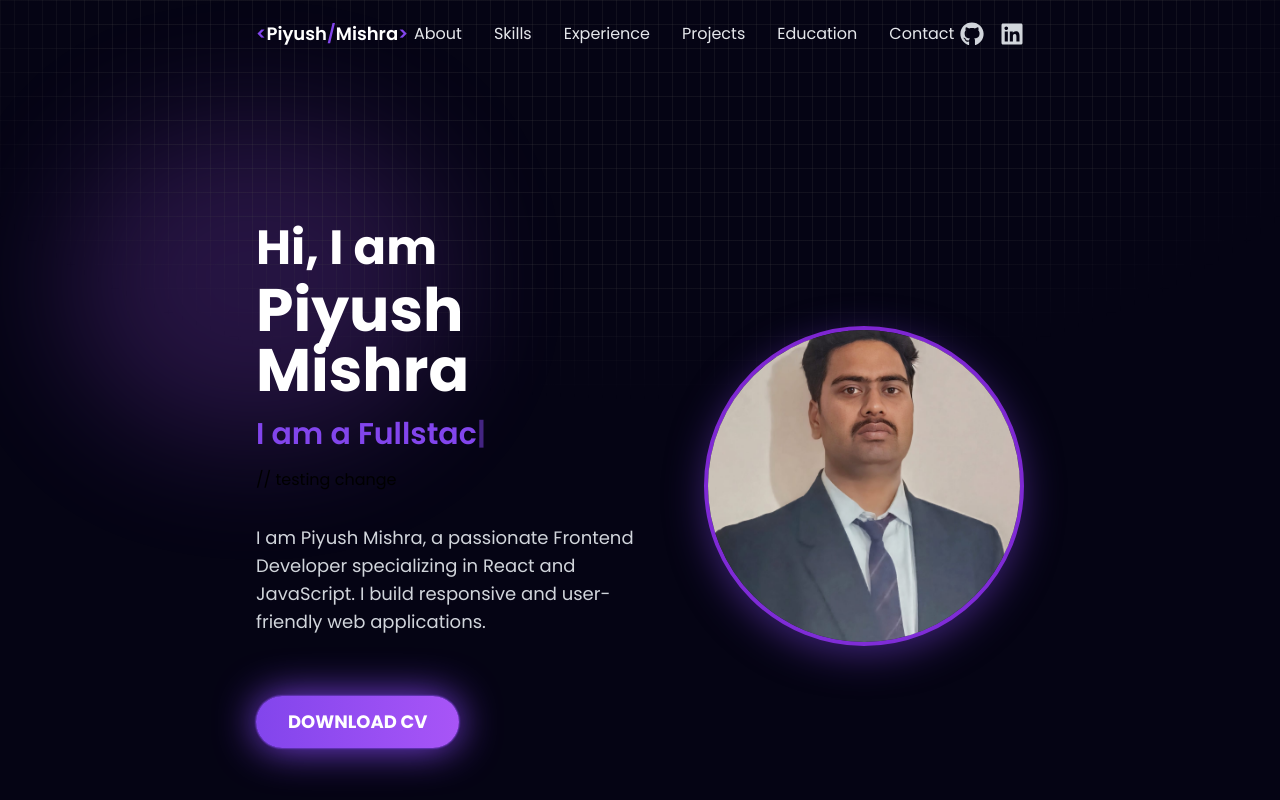
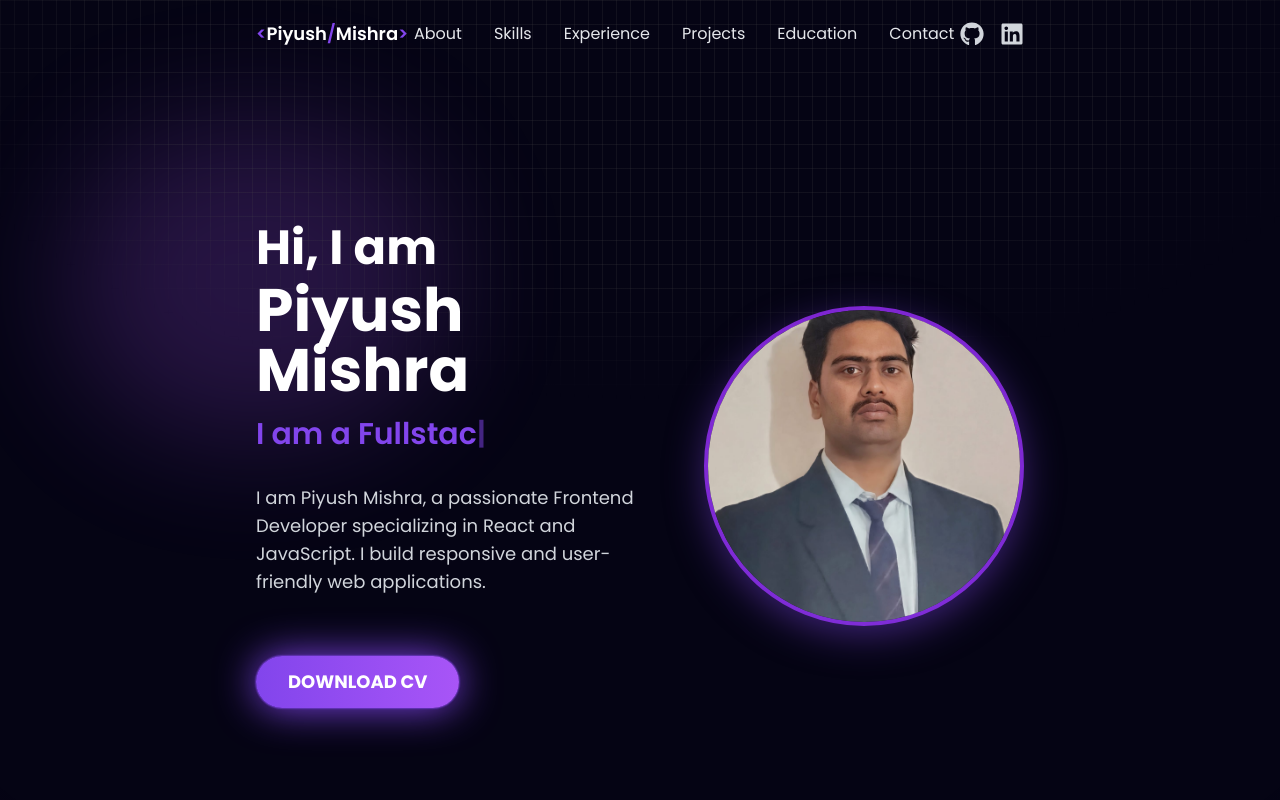
Before and after one commit to Piyush200516/piyush-Portfolio-website, a React (Vite) app: page / in a window 1280 px wide. Shown: the top 800 px of the page. Built offline with nearby package versions, Linux system fonts and the light colour scheme; a web font is replaced by a local one.

Commit message:
About page

```diff
--- a/src/components/About/About.jsx
+++ b/src/components/About/About.jsx
@@ -54,7 +54,7 @@ const About = () => {
               <span className="animate-pulse">|</span>
             </span>
           </h2>
-             // testing change
+
 
           <p className="mt-8 mb-10 text-base sm:text-lg md:text-lg text-gray-300 leading-relaxed text-center md:text-left max-w-2xl mx-auto md:mx-0">
   I am Piyush Mishra, a passionate Frontend Developer specializing in React and JavaScript.
```
